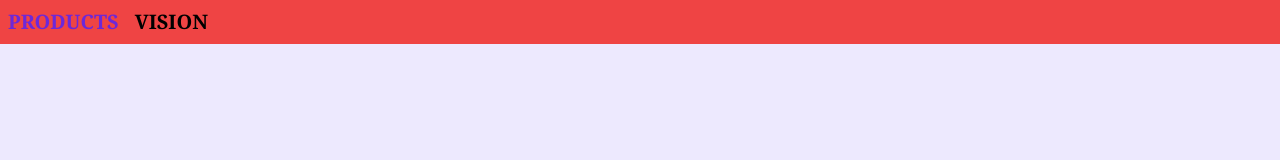
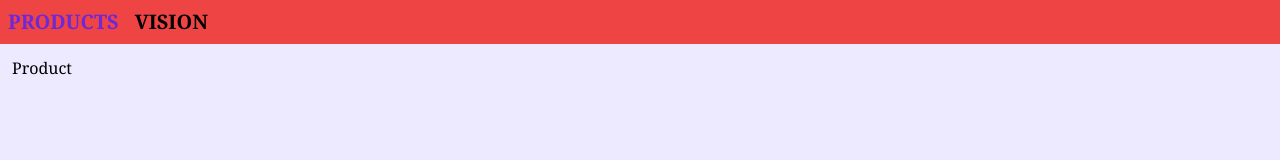
Before and after one commit to agnejan/ajanuskeviciute, a React (Create React App) app in the folder eshop/: page /product in a window 1280 px wide. Shown: the top 160 px of the page. Built offline with nearby package versions, Linux system fonts and the light colour scheme.

Commit message:
hw-4 fast solution

```diff
--- a/eshop/src/App.jsx
+++ b/eshop/src/App.jsx
@@ -2,6 +2,7 @@ import { BrowserRouter as Router, Route, Switch } from "react-router-dom";
 import NavBar from "./nav-bar/NavBar";
 import Products from "./products/Products";
 import Vision from "./vision/Vision";
+import Product from "./product/Product";
 
 function App() {
   return (
@@ -17,6 +18,9 @@ function App() {
           <Route exact path="/vision">
             <Vision />
           </Route>
+          <Route exact path="/product">
+            <Product />
+          </Route>
         </Switch>
       </main>
     </Router>
--- /dev/null
+++ b/eshop/src/product/Product.jsx
@@ -0,0 +1,5 @@
+function Product() {
+  return <div>Product</div>;
+}
+
+export default Product;
--- a/eshop/src/products/Products.jsx
+++ b/eshop/src/products/Products.jsx
@@ -1,4 +1,5 @@
 import { useEffect, useState } from "react";
+import { Link } from "react-router-dom";
 
 function Products() {
   const [products, setProducts] = useState([]);
@@ -28,7 +29,9 @@ function Products() {
             >
               {x.title}
             </div>
-            <div>Link</div>
+            <button>
+              <Link to="/product">View</Link>
+            </button>
           </div>
         </li>
       ))}
--- a/eshop/tailwind.config.js
+++ b/eshop/tailwind.config.js
@@ -3,7 +3,7 @@ module.exports = {
   darkMode: false,
   theme: {
     extend: {
-      height: {
+      maxHeight: {
         "1/4": "25%",
         "2/4": "50%",
         "3/4": "75%",
```
